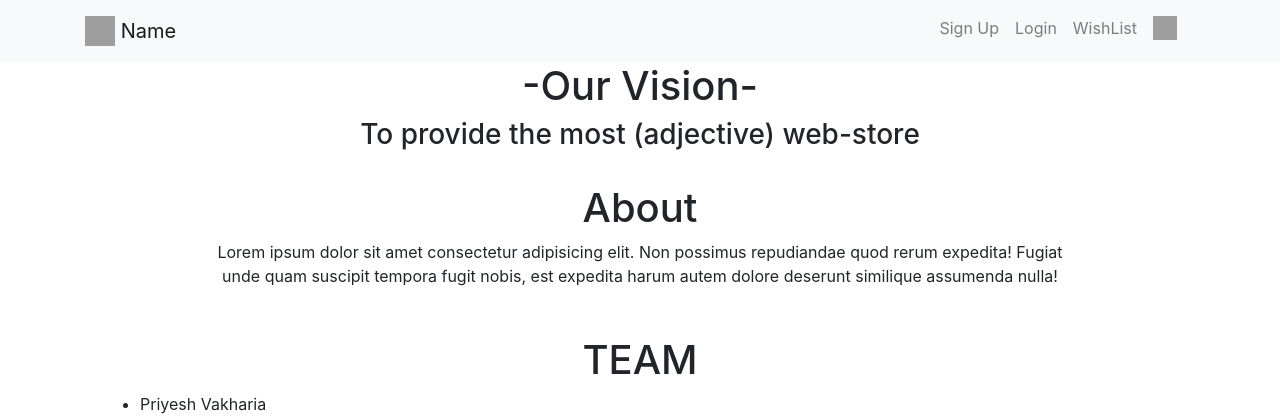
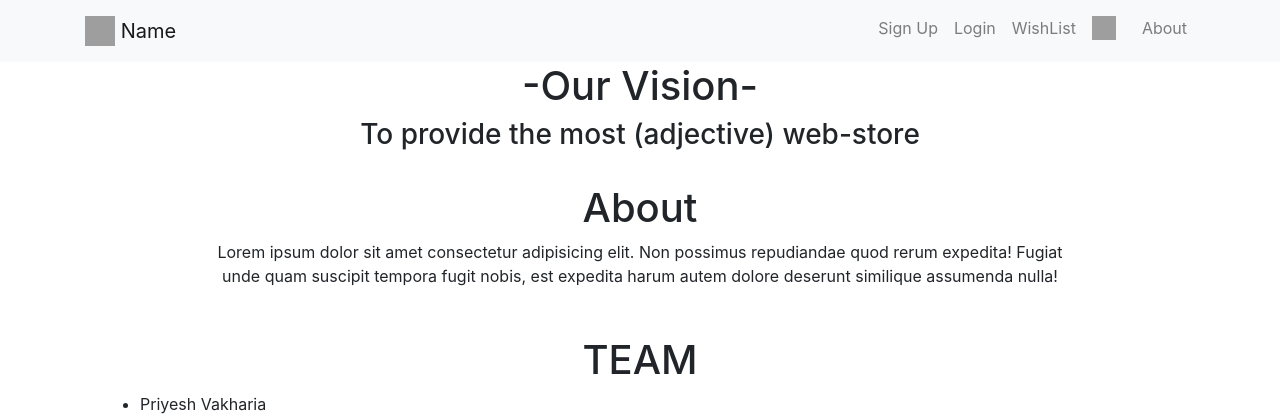
Before and after one commit to Priyesh1202/DjangoEcommerce, a Django app: page /about/ in a window 1280 px wide. Shown: the top 420 px of the page. Run offline with Django 3.2, Linux system fonts and the light colour scheme; some libraries are stand-ins or nearby versions; grey boxes are pictures that could not be loaded.

Commit message:
about button

```diff
--- a/DjEcommerce/templates/base.html
+++ b/DjEcommerce/templates/base.html
@@ -69,6 +69,7 @@
                         {% endif %}
                         <a class="nav-item nav-link" href="{%  url 'wishlist' %}">WishList</a>
                         <a class="nav-item nav-link" href="{%  url 'showcart' %}"><i class="shopping-cart"></i></a>
+                        <a class="nav-item nav-link" href="{%  url 'about' %}">About</a>
                     </div>
                 </div>
             </div>
--- a/products/templates/products/cart.html
+++ b/products/templates/products/cart.html
@@ -69,6 +69,7 @@
                         {% endif %}
                         <a class="nav-item nav-link" href="{%  url 'wishlist' %}">WishList</a>
                         <a class="nav-item nav-link" href="{%  url 'showcart' %}"><i class="shopping-cart"></i></a>
+                        <a class="nav-item nav-link" href="{%  url 'about' %}">About</a>
                     </div>
                 </div>
             </div>
--- a/products/templates/products/checkout.html
+++ b/products/templates/products/checkout.html
@@ -68,6 +68,7 @@
                         {% endif %}
                         <a class="nav-item nav-link" href="{%  url 'wishlist' %}">WishList</a>
                         <a class="nav-item nav-link" href="{%  url 'showcart' %}"><i class="shopping-cart"></i></a>
+                        <a class="nav-item nav-link" href="{%  url 'about' %}">About</a>
                     </div>
                 </div>
             </div>
--- a/products/templates/products/home.html
+++ b/products/templates/products/home.html
@@ -72,6 +72,7 @@
                         {% endif %}
                         <a class="nav-item nav-link" href="{%  url 'wishlist' %}">WishList</a>
                         <a class="nav-item nav-link" href="{%  url 'showcart' %}"><i class="shopping-cart"></i></a>
+                        <a class="nav-item nav-link" href="{%  url 'about' %}">About</a>
                     </div>
                 </div>
             </div>
--- a/products/templates/products/wishlist.html
+++ b/products/templates/products/wishlist.html
@@ -69,6 +69,7 @@
                         {% endif %}
                         <a class="nav-item nav-link" href="{%  url 'wishlist' %}">WishList</a>
                         <a class="nav-item nav-link" href="{%  url 'showcart' %}"><i class="shopping-cart"></i></a>
+                        <a class="nav-item nav-link" href="{%  url 'about' %}">About</a>
                     </div>
                 </div>
             </div>
```
Also changed, not shown: db.sqlite3.
